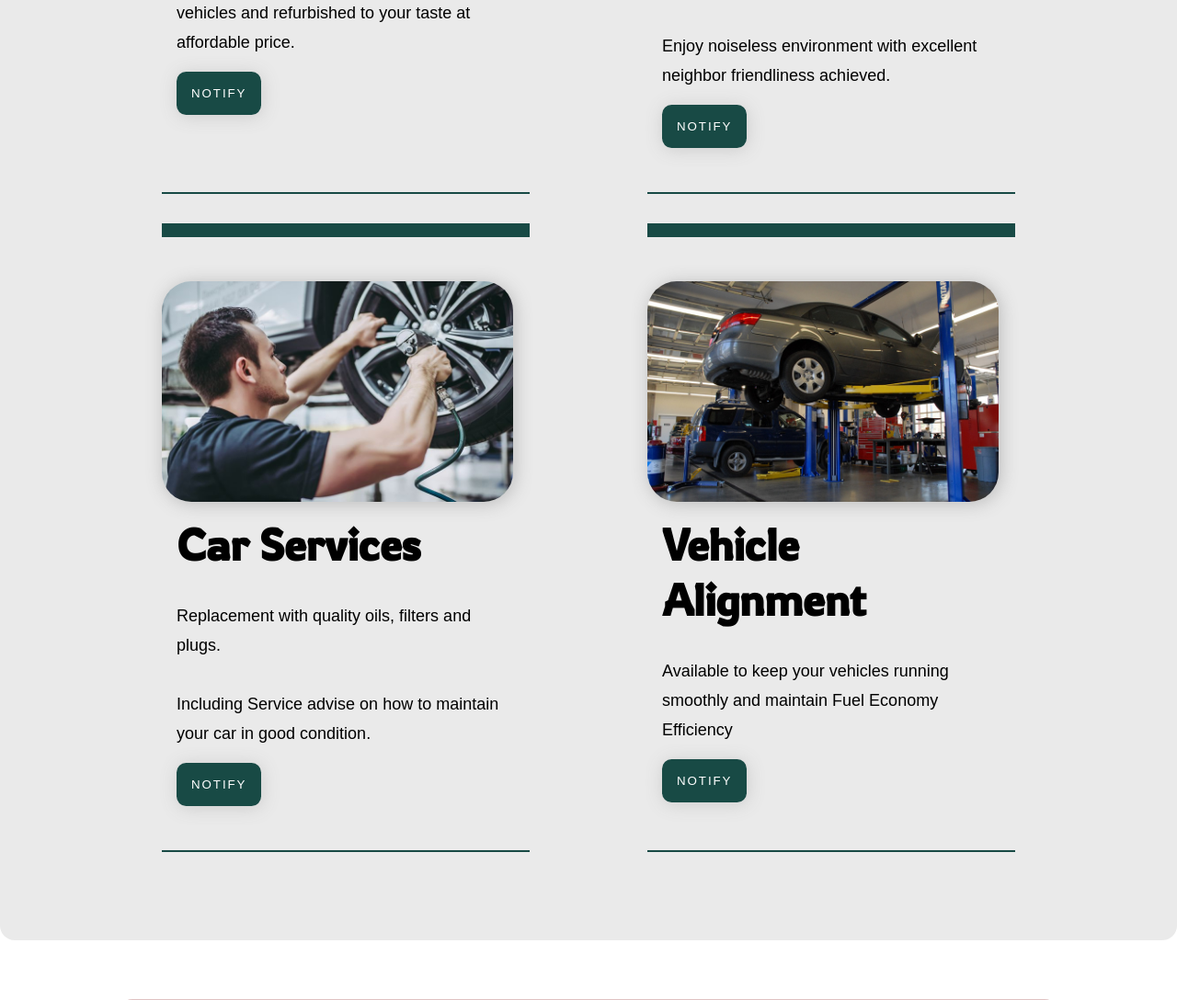
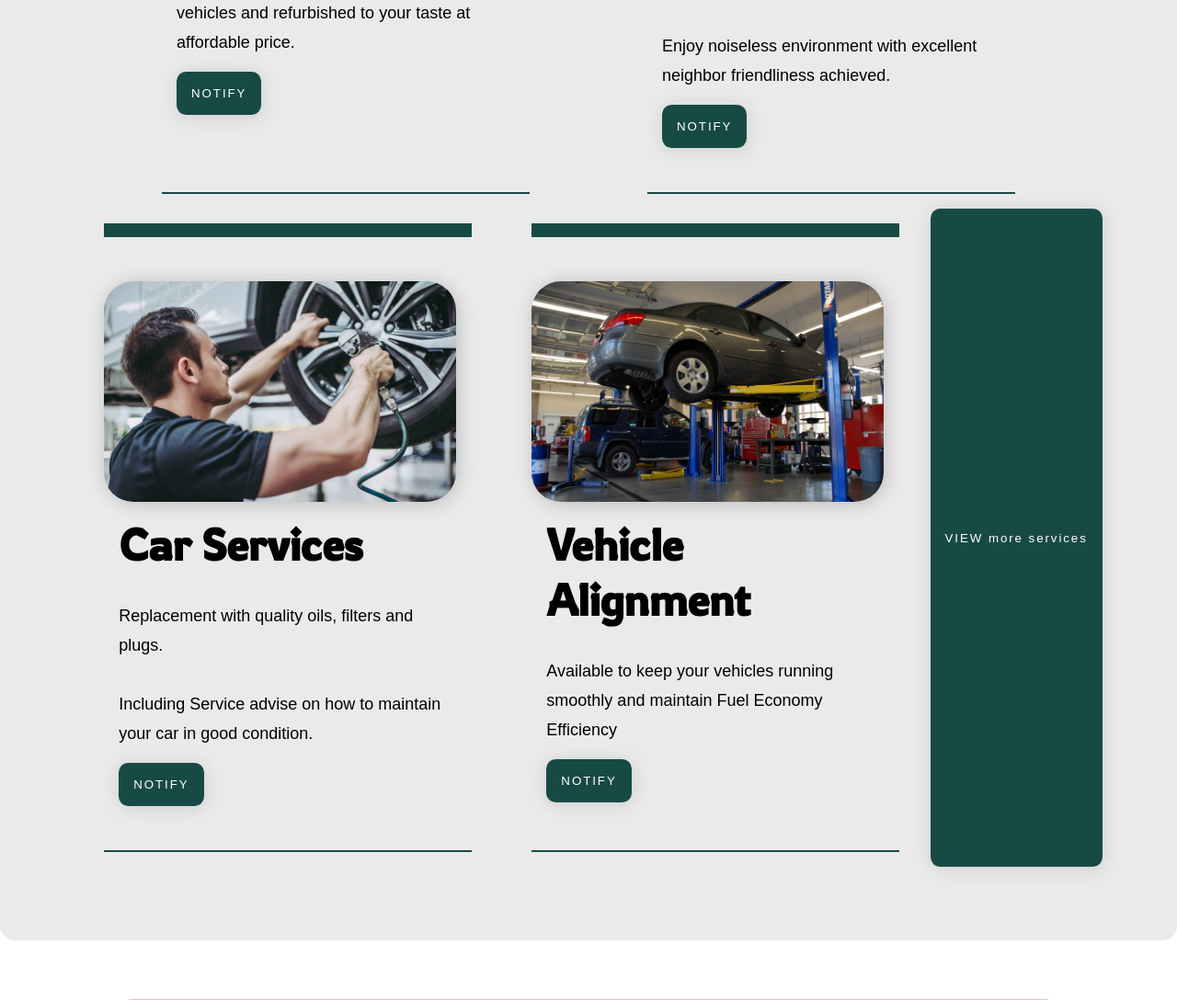
Before and after one commit to Akindele-Ebenezer/alignment, a PHP site: page / in a window 1280 px wide. Shown: the part 1677-2765 px from the top of the page at 92% size. Run offline with PHP 8.4, Linux system fonts and the light colour scheme; some web fonts are replaced.

Commit message:
Update index.php

```diff
--- a/index.php
+++ b/index.php
@@ -62,6 +62,8 @@
                 <p>Available to keep your vehicles running smoothly and maintain  Fuel Economy Efficiency</p>
                 <button>NOTIFY</button>
             </div>
+
+            <button>VIEW more services</button>
 
         </section>
 
```
